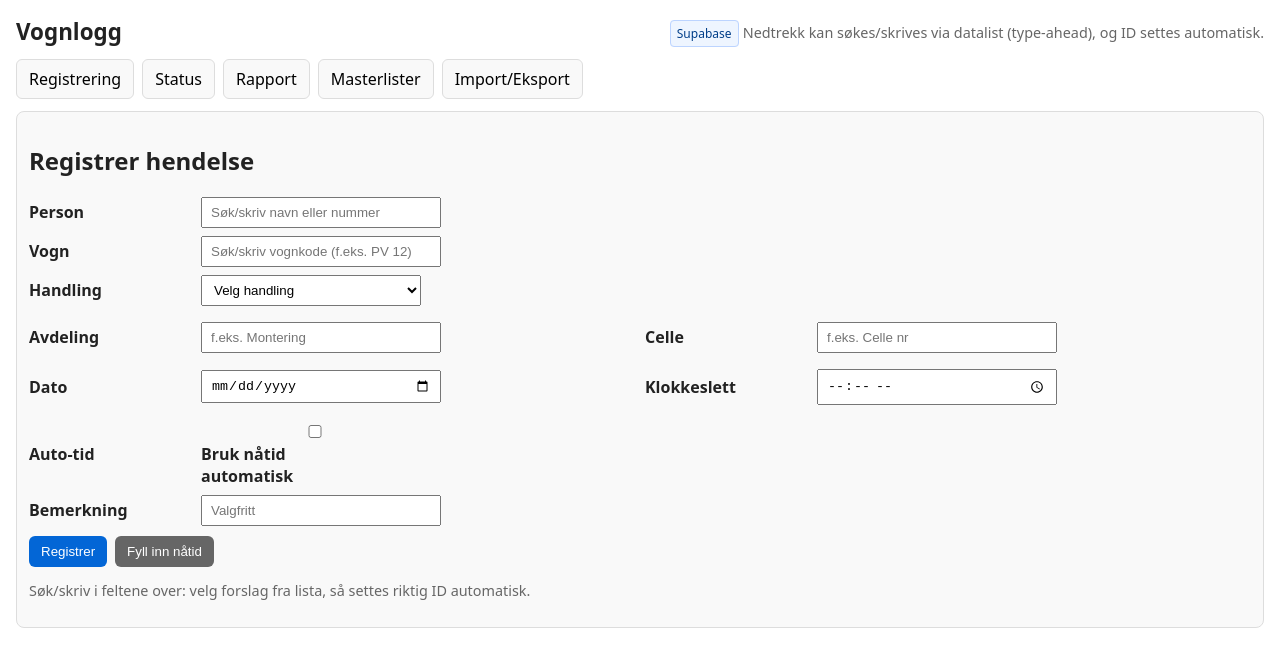
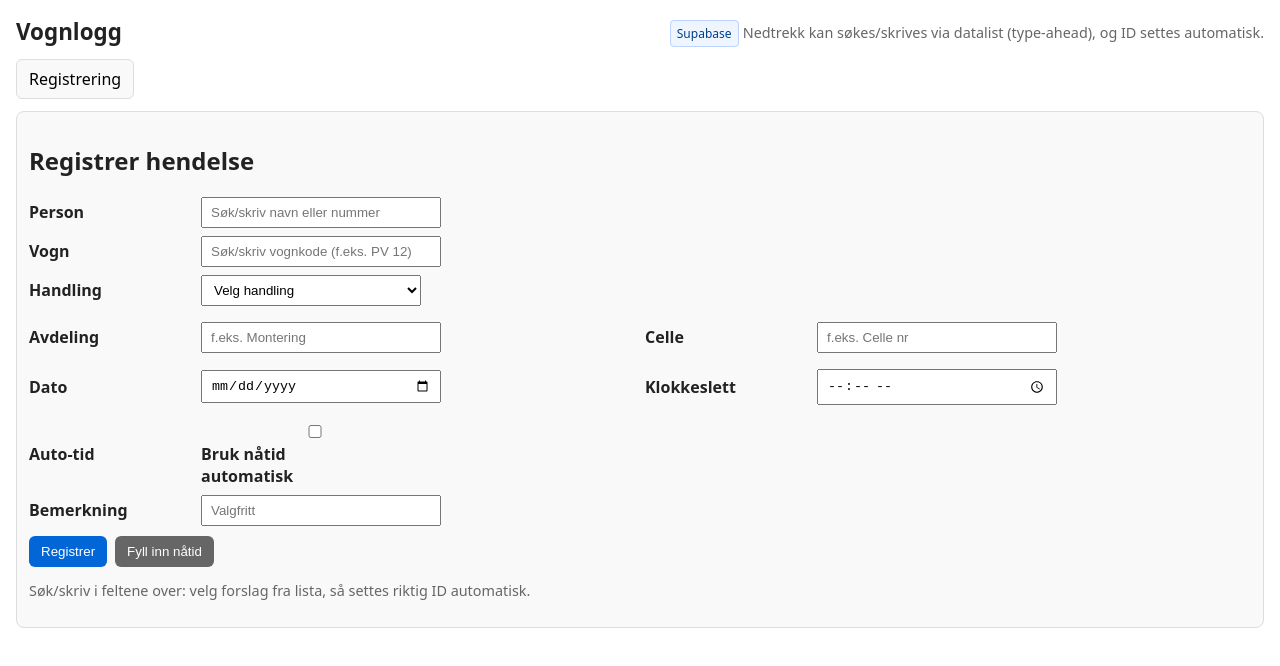
Before and after one commit to ber565/Vogn, a plain HTML site: page index.html in a window 1280 px wide. Drawn offline with Linux system fonts and the light colour scheme; a script that the page names is missing.

Commit message:
Remove unused tab links from index.html
Removed unused tab links from the tabbar.

```diff
--- a/index.html
+++ b/index.html
@@ -46,10 +46,6 @@
 </header>
 <div class="tabbar" id="tabbar">
   <a href="#registrering" id="tab-registrering">Registrering</a>
-  <a href="" id="tab-status">Status</a>
-  <a href="" id="tab-rapport">Rapport</a>
-  <a href="" id="tab-master">Masterlister</a>
-  <a href="" id="tab-backup">Import/Eksport</a>
 </div>
 <section id="registrering" class="panel tab">
   <h2>Registrer hendelse</h2>
```
